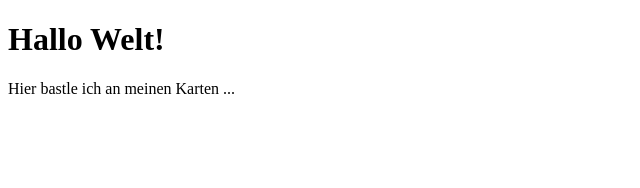
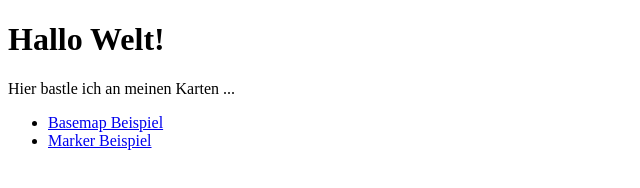
Before and after one commit to Lisa428/Lisa428.github.io, a plain HTML site: page index.html in a window 1280 px wide. Shown: the whole page, without its empty margins (0-640 px from the left). Drawn offline with Linux system fonts and the light colour scheme.

Commit message:
basemap,marker zu index gefügt

```diff
--- a/index.html
+++ b/index.html
@@ -9,5 +9,9 @@
 <body>
     <h1>Hallo Welt!</h1>
     <p>Hier bastle ich an meinen Karten ...</p>
+    <ul>
+        <li><a href='basemap.html'>Basemap Beispiel</a></li>
+        <li><a href='marker.html'>Marker Beispiel</a></li>
+    </ul>
 </body>
 </html>
```
